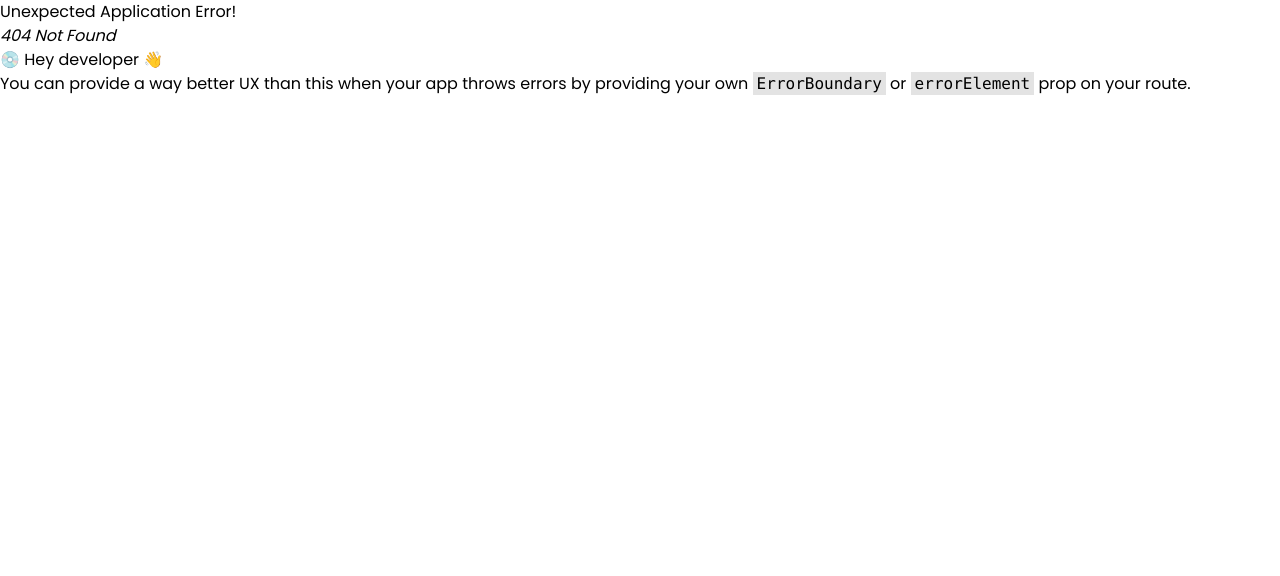
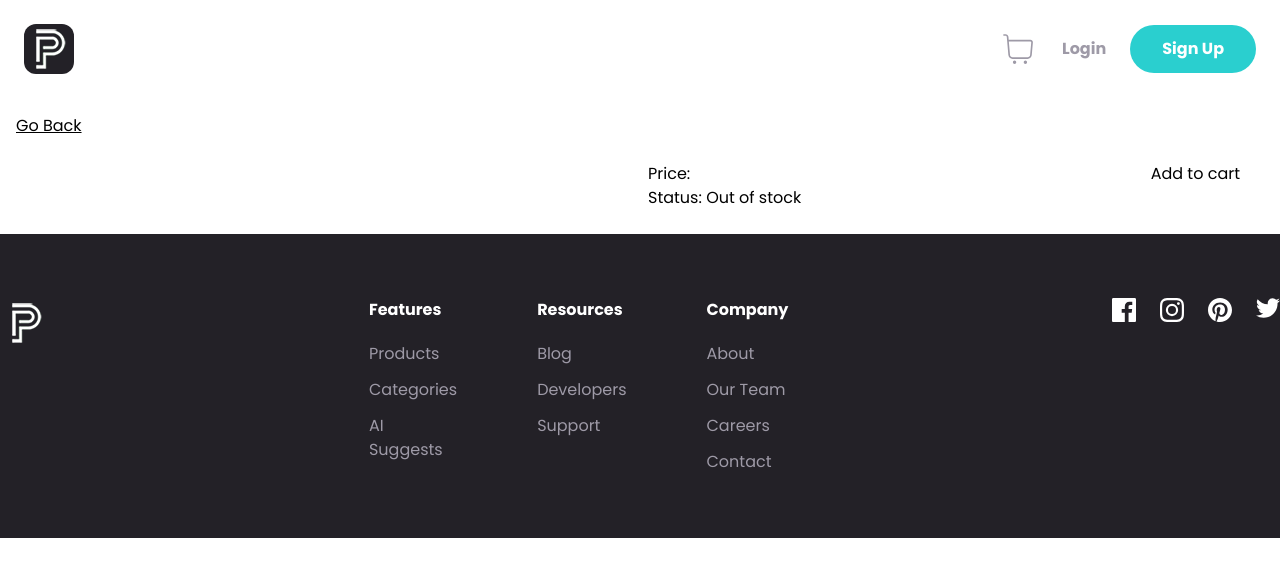
Before and after one commit to codecamp-prem/mern-shop, a React (Vite) app in the folder frontend/: page /product/1 in a window 1280 px wide. Before the commit this address had no page. Shown: the top 576 px of the page. Built offline with nearby package versions, Linux system fonts and the light colour scheme.

Commit message:
create basic product details page

```diff
--- a/frontend/src/components/SingleProduct.tsx
+++ b/frontend/src/components/SingleProduct.tsx
@@ -3,6 +3,7 @@ import Rating from "./Rating";
 
 type ProductProps = {
   id: number;
+  product_id: string;
   name: string;
   href: string;
   price: number;
@@ -17,7 +18,7 @@ const SingleProduct = ({ ...product }: ProductProps) => {
   return (
     <div className="group relative flex flex-col overflow-hidden rounded-lg border border-gray-200 bg-white">
       <div className="aspect-h-4 aspect-w-3 bg-gray-200 sm:aspect-none group-hover:opacity-75 sm:h-96">
-        <Link to={`/product/${product.id}`}>
+        <Link to={`/product/${product.product_id}`}>
           <img
             src={product.imageSrc}
             alt={product.imageAlt}
@@ -27,7 +28,7 @@ const SingleProduct = ({ ...product }: ProductProps) => {
       </div>
       <div className="flex flex-1 flex-col space-y-2 p-4">
         <h3 className="text-sm font-medium text-gray-900">
-          <Link to={`/product/${product.id}`}>
+          <Link to={`/product/${product.product_id}`}>
             <span aria-hidden="true" className="absolute inset-0" />
             {product.name}
           </Link>
@@ -41,11 +42,11 @@ const SingleProduct = ({ ...product }: ProductProps) => {
             </p>
           </div>
           <div>
-            <p className="text-sm italic text-gray-500">
+            <div className="text-sm italic text-gray-500">
               <div className="flex">
                 <Rating rating={product.rating} />
               </div>
-            </p>
+            </div>
             <p className="text-base font-medium text-gray-900">
               ({product.numReviews} Reviews)
             </p>
--- a/frontend/src/main.tsx
+++ b/frontend/src/main.tsx
@@ -9,11 +9,13 @@ import {
 import App from "./App.tsx";
 import "./index.css";
 import HomeScreen from "./screens/HomeScreen.tsx";
+import ProductScreen from "./screens/ProductScreen.tsx";
 
 const router = createBrowserRouter(
   createRoutesFromElements(
     <Route path="/" element={<App />}>
       <Route index={true} path="/" element={<HomeScreen />} />
+      <Route path="/product/:id" element={<ProductScreen />} />
     </Route>
   )
 );
--- a/frontend/src/products.ts
+++ b/frontend/src/products.ts
@@ -1,6 +1,7 @@
 const products = [
   {
     id: 1,
+    product_id: "ffa85b5a-6aca-42d9-b738-59e21d202017",
     name: "Earthen Bottle",
     href: "#",
     price: 48,
@@ -16,6 +17,7 @@ const products = [
   },
   {
     id: 2,
+    product_id: "ffa85b5a-6aca-42d9-b738-59e21d202018",
     name: "Nomad Tumbler",
     href: "#",
     price: 35,
@@ -31,6 +33,7 @@ const products = [
   },
   {
     id: 3,
+    product_id: "ffa85b5a-6aca-42d9-b738-59e21d202019",
     name: "Focus Paper Refill",
     href: "#",
     price: 89,
@@ -45,6 +48,7 @@ const products = [
   },
   {
     id: 4,
+    product_id: "ffa85b5a-6aca-42d9-b738-59e21d202020",
     name: "Machined Mechanical Pencil",
     href: "#",
     price: 35,
@@ -59,6 +63,7 @@ const products = [
   },
   {
     id: 5,
+    product_id: "ffa85b5a-6aca-42d9-b738-59e21d202021",
     name: "Basic Tee 8-Pack",
     href: "#",
     price: 256,
@@ -74,6 +79,7 @@ const products = [
   },
   {
     id: 6,
+    product_id: "ffa85b5a-6aca-42d9-b738-59e21d202022",
     name: "Basic Tee",
     href: "#",
     price: 32,
--- /dev/null
+++ b/frontend/src/screens/ProductScreen.tsx
@@ -0,0 +1,46 @@
+import { Link, useParams } from "react-router-dom";
+import products from "../products";
+
+const ProductScreen = () => {
+  const { id: productId } = useParams();
+
+  const product = products.find((p) => p.product_id === productId);
+
+  return (
+    <div className="m-4">
+      <div>
+        <Link to="/" className="hover:cursor-pointer">
+          <span className="hover:bg-cyan underline">Go Back</span>
+        </Link>
+      </div>
+      <div className="flex flex-col md:flex-row m-6 space-y-4 md:space-y-0 md:space-x-4 h-1/2">
+        <div className="md:w-1/2">
+          <img
+            src={product?.imageSrc}
+            alt={product?.imageSrc}
+            className="object-cover object-center"
+          />
+        </div>
+        <div className="md:w-1/2">
+          <div className="flex flex-col">
+            <div>{product?.name}</div>
+            <div>{product?.rating}</div>
+            <div>{product?.price}</div>
+            <div>{product?.description}</div>
+          </div>
+          <div className="flex justify-between">
+            <div className="flex flex-col">
+              <div>Price: {product?.price}</div>
+              <div>Status: Out of stock</div>
+            </div>
+            <div>
+              <button>Add to cart</button>
+            </div>
+          </div>
+        </div>
+      </div>
+    </div>
+  );
+};
+
+export default ProductScreen;
```
